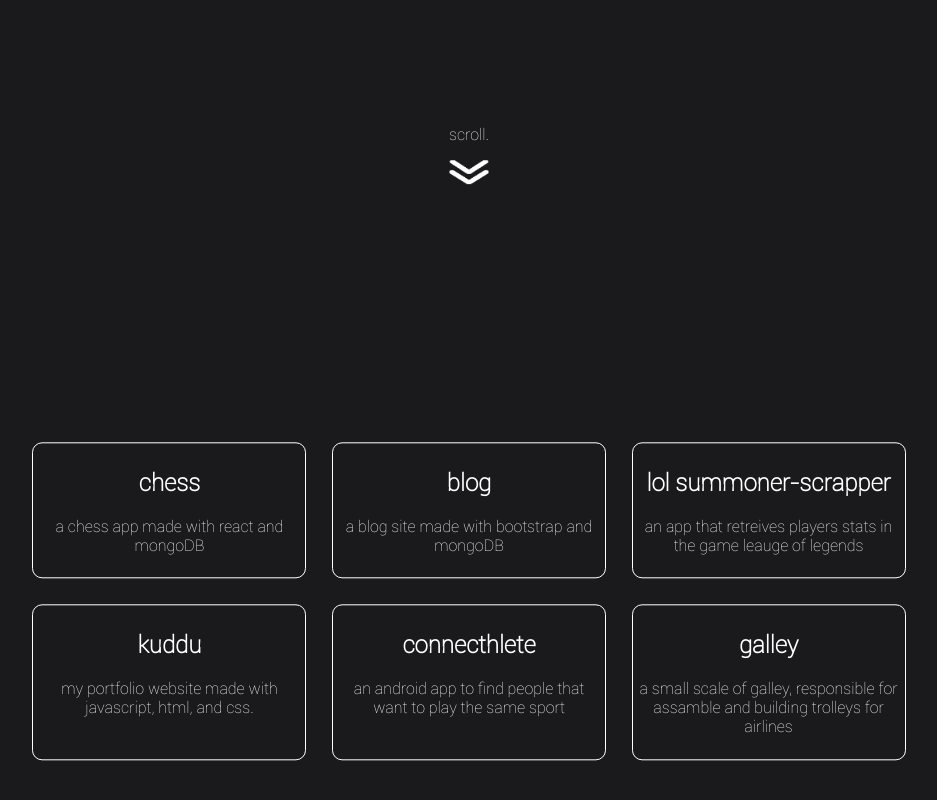
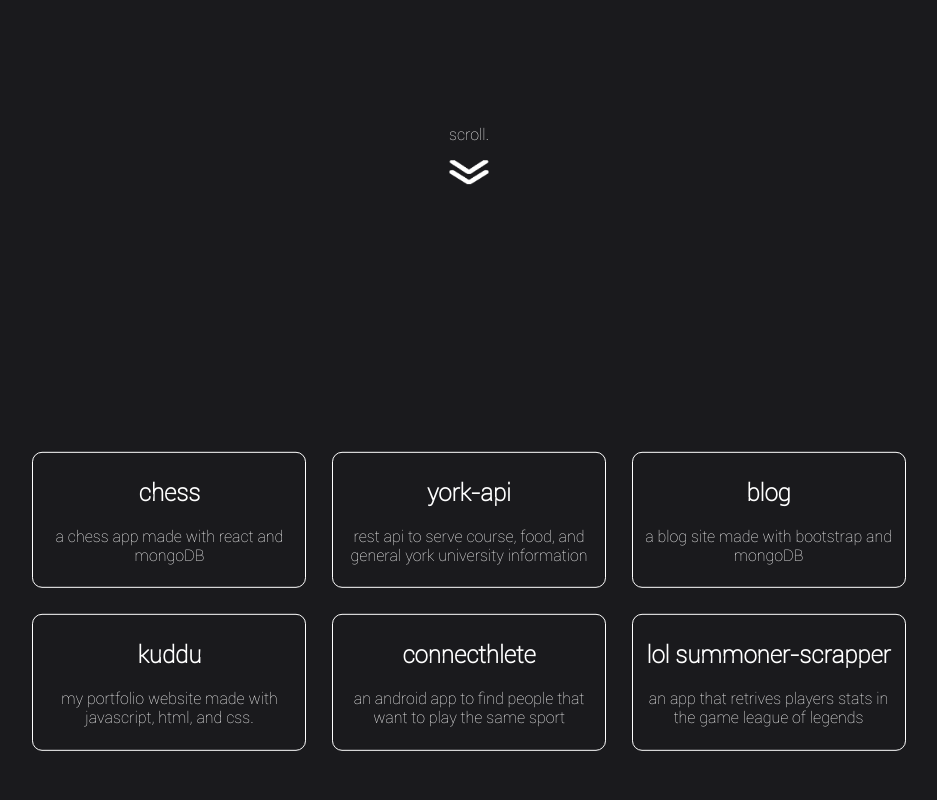
Before and after one commit to Harshk10-star/portfolio, a plain HTML site: page index.html in a window 1280 px wide. Shown: the part 2999-3799 px from the top of the page, without its empty margins (171-1108 px from the left). Drawn offline with nearby package versions, Linux system fonts and the light colour scheme.

Commit message:
some changes

```diff
--- a/index.html
+++ b/index.html
@@ -47,7 +47,7 @@
           src="images/evertz.png"
           />
         </div>
-        <h2>software devloper intern</h2>
+        <h2>software developer intern</h2>
         <p>may - dec 2023</p>
         </div>
           </div>
@@ -132,6 +132,7 @@
         <div
           id="asl"
           class="project reveal click"
+          onclick="window.open('https://github.com/Harshk10-star/Chess', '_blank').focus();"
         >
           <h2 id="port-header">chess</h2>
           <p id="port-desc">
@@ -139,27 +140,30 @@
           </p>
         </div>
         <div
+        id="monitor"
+        class="project reveal click"
+        onclick="window.open('https://github.com/Harshk10-star/York-API', '_blank').focus();"
+        >
+        <h2 id="port-header">york-api</h2>
+        <p id="port-desc">
+          rest api to serve course, food, and general york university information
+        </p>
+      </div>
+        <div
           id="java"
           class="project reveal click"
-        >
+          onclick="window.open('https://github.com/Harshk10-star/Blog', '_blank').focus();"
+          >
           <h2 id="port-header">blog</h2>
           <p id="port-desc">
             a blog site made with bootstrap and mongoDB
           </p>
         </div>
         <div
-          id="monitor"
-          class="project reveal click"
-        >
-          <h2 id="port-header">lol summoner-scrapper</h2>
-          <p id="port-desc">
-            an app that retreives players stats in the game leauge of legends
-          </p>
-        </div>
-        <div
           id="port"
           class="project reveal click"
-        >
+          onclick="window.open('https://github.com/Harshk10-star/portfolio', '_blank').focus();"
+          >
           <h2 id="port-header">kuddu</h2>
           <p id="port-desc">
             my portfolio website made with javascript, html, and css.
@@ -168,7 +172,8 @@
         <div
           id="yorku"
           class="project reveal click"
-        >
+          onclick="window.open('https://github.com/Harshk10-star/Connecthlete', '_blank').focus();"
+          >
           <h2 id="port-header">connecthlete</h2>
           <p id="port-desc">
             an android app to find people that want to play the same sport
@@ -177,10 +182,11 @@
         <div
           id="nummem"
           class="project reveal click"
-        >
-          <h2 id="port-header">galley</h2>
+          onclick="window.open('https://github.com/Harshk10-star/LoL-Summoner-Scrapper', '_blank').focus();"
+          >
+          <h2 id="port-header">lol summoner-scrapper</h2>
           <p id="port-desc">
-            a small scale of galley, responsible for assamble and building trolleys for airlines
+            an app that retrives players stats in the game league of legends
           </p>
         </div>
       </div>
@@ -228,7 +234,7 @@
             id="github"
             class="click"
             src="images/github.png"
-            onclick="window.open('https://github.com/', '_blank').focus();"
+            onclick="window.open('https://github.com/Harshk10-star', '_blank').focus();"
           />
           <br />
           <img
```
Also changed, not shown: 1 other file.
